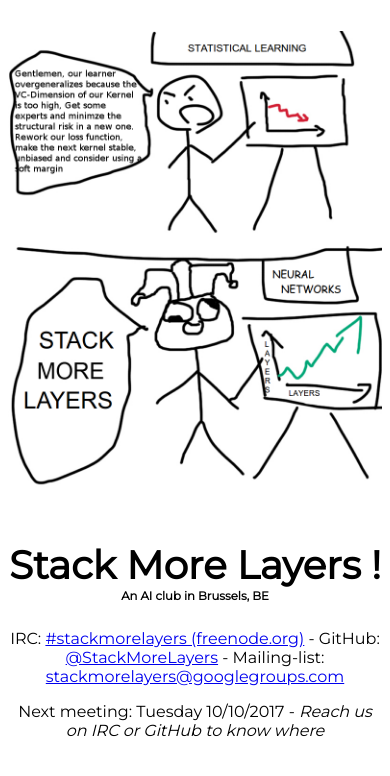
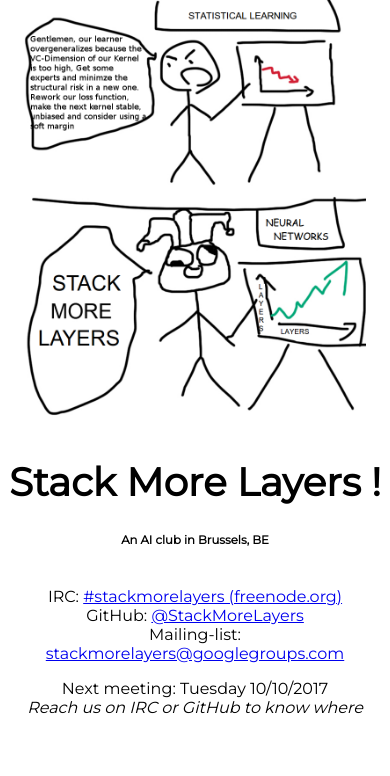
Before and after one commit to StackMoreLayers/stackmorelayers.be, a plain HTML site: page index.html in a window 390 px wide. Drawn offline with Linux system fonts and the light colour scheme.

Commit message:
Minor update
Responsive design, got rid of deprecated "content" tag, background is now explicit (accessibility increased)

```diff
--- a/index.html
+++ b/index.html
@@ -1,53 +1,69 @@
-<html>
+<!DOCTYPE html>
+<html lang="en">
     <head>
+        <meta charset="UTF-8">
+        <meta name="viewport" content="width=device-width, initial-scale=1.0">
         <link href='http://fonts.googleapis.com/css?family=Montserrat' rel='stylesheet' type='text/css'>
-        <meta charset="UTF-8">
+
         <title>Stack More Layers AI Club</title>
+
         <link rel="icon" href="favicon.png">
+
         <style type="text/css">
-
         body {
             background-color: white;
             font-family: 'Montserrat', sans-serif;
+            padding:0;
+            margin: auto;
         }
-
-        header {
-            height: 60vh;
-            background: url(bg.jpg) no-repeat center center;
-            -webkit-background-size: contain;
-            -moz-background-size: contain;
-            -o-background-size: contain;
-            background-size: contain;
+        header img{
+          height : 50vh;
+          width : auto;
         }
-
-        content {
-            text-align: center;
-        }
-
         h1{
             font-size: 10vmin;
             font-family: 'Montserrat', sans-serif;
         }
-
         h1 small {
             font-size: 3vmin;
         }
-
+        main{
+          margin: auto;
+          text-align: center;
+        }
+        span.linebreak::after{
+          content: ' - ';
+        }
+        @media (max-width:768px){
+          span.linebreak::after{
+            content: '';
+          }
+          span.linebreak{
+            display:block;
+          }
+        }
         </style>
     </head>
+
     <body>
-        <header></header>
-        <content>
+      <main>
+        <header>
+          <img src="bg.jpg" alt="Stack more layers">
+        </header>
+
+        <section>
         <h1>Stack More Layers !<br><small>An AI club in Brussels, BE</small></h1>
+
         <p>
-            IRC: <a href="http://webchat.freenode.net/?nick=IWantMoreLayers&channels=%23stackmorelayers">#stackmorelayers (freenode.org)</a> -
-                GitHub: <a href="https://github.com/StackMoreLayers">@StackMoreLayers</a> -
+          <span class="linebreak">IRC: <a href="http://webchat.freenode.net/?nick=IWantMoreLayers&channels=%23stackmorelayers">#stackmorelayers (freenode.org)</a></span>
+          <span class="linebreak">GitHub: <a href="https://github.com/StackMoreLayers">@StackMoreLayers</a></span>
           Mailing-list: <a href="https://groups.google.com/forum/#!forum/stackmorelayers">stackmorelayers@googlegroups.com</a>
         </p>
         <p>
-                Next meeting: Tuesday 10/10/2017 -
-                <i>Reach us on IRC or GitHub to know where</i>
+            <span class="linebreak">Next meeting: Tuesday 10/10/2017</span>
+            <em>Reach us on IRC or GitHub to know where</em>
         </p>
-        </content>
+        </section>
+      </main>
     </body>
 </html>
```
Lines whose indentation alone changed are shown as unchanged.
